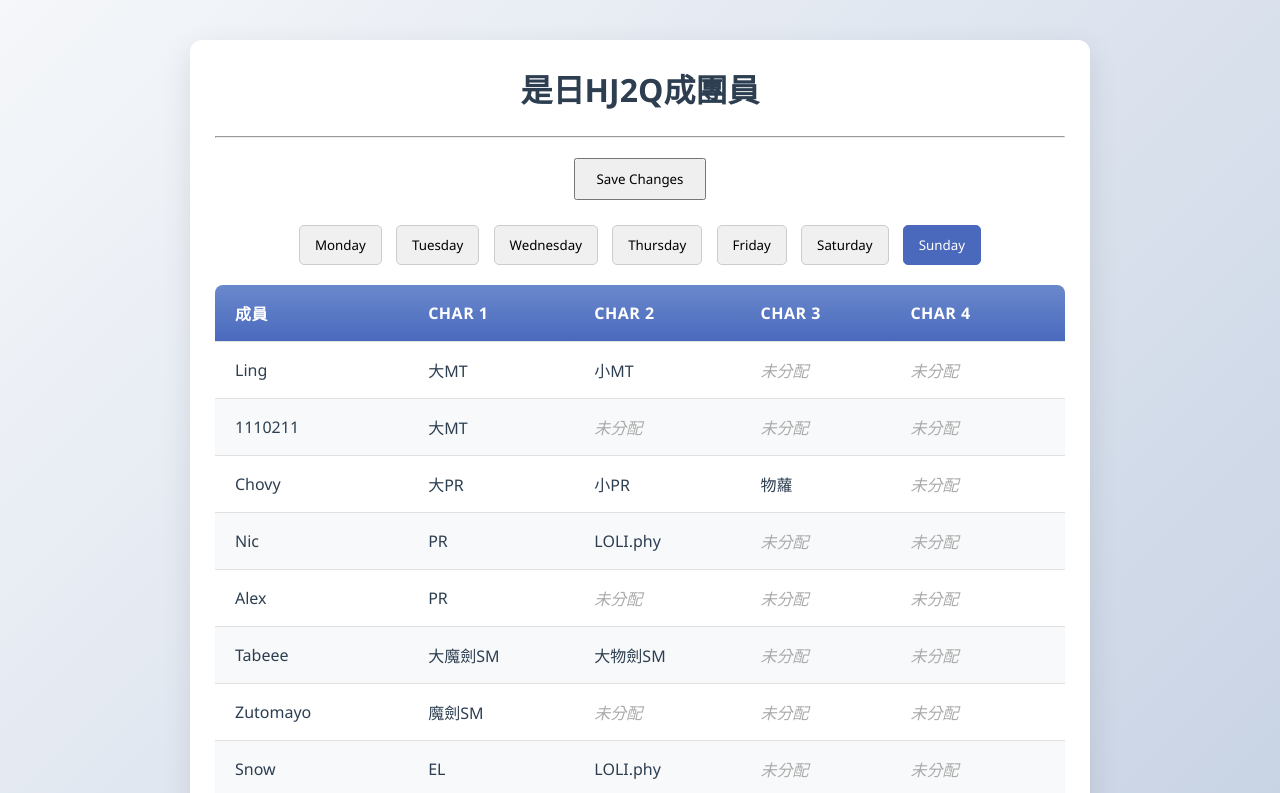
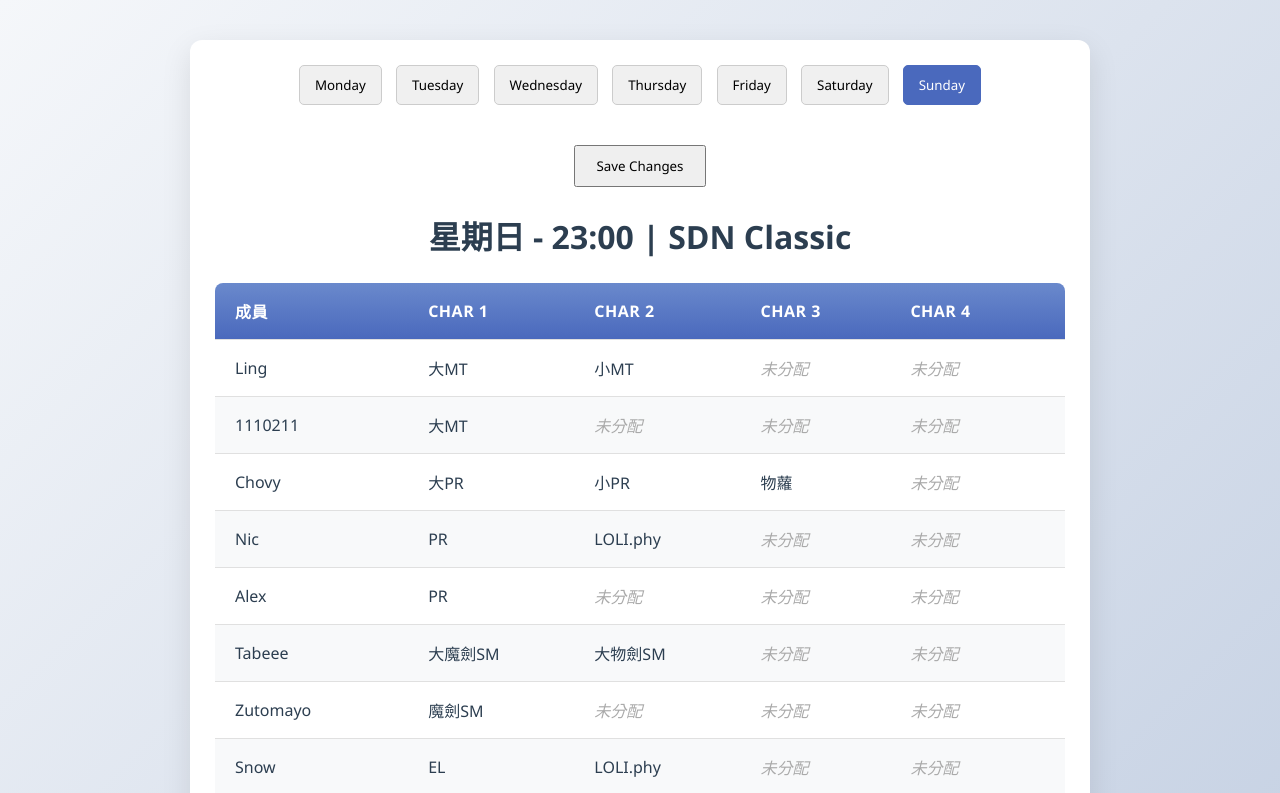
Before and after one commit to keikoko123/guild_booking, a plain HTML site: page index.html in a window 1280 px wide. Both pictures are taken after a click on the button "Save Changes". Shown: the top 793 px of the page. Drawn offline with Linux system fonts and the light colour scheme.

Commit message:
Update title and add editable headers for days

```diff
--- a/index.html
+++ b/index.html
@@ -3,18 +3,12 @@
 <head>
     <meta charset="UTF-8">
     <meta name="viewport" content="width=device-width, initial-scale=1.0">
-    <title>公會出征表</title>
+    <title>DNR公會週表</title>
 
 </head>
 <body>
     <div class="container">
 
-        <h1 contenteditable="true">是日HJ2Q成團員</h1>
-        <hr>
-        <h1>
-        <button id="saveButton" style="margin-top: 20px; padding: 10px 20px; cursor: pointer;">Save Changes</button>
-
-        </h1>
 
         <div class="day-nav">
             <button class="day-btn" data-day="monday">Monday</button>
@@ -26,7 +20,12 @@
             <button class="day-btn active" data-day="sunday">Sunday</button>
         </div>
 
+        <h1>
+        <button id="saveButton" style="margin-top: 20px; padding: 10px 20px; cursor: pointer;">Save Changes</button>
+
+        </h1>
         <div id="sunday" class="day-content">
+            <h1 contenteditable="true">星期日 - 23:00 | SDN Classic</h1>
             <div class="table-container">
                 <table>
                 <thead>
@@ -123,6 +122,7 @@
             </div>
         </div>
         <div id="monday" class="day-content" style="display: none;">
+            <h1 contenteditable="true">星期一 - 23:00 | SDN Classic</h1>
             <div class="table-container">
                 <table>
                     <thead>
@@ -217,6 +217,7 @@
             </div>
         </div>
         <div id="tuesday" class="day-content" style="display: none;">
+            <h1 contenteditable="true">星期二 - 23:00 | SDN Classic</h1>
             <div class="table-container">
                 <table>
                     <thead>
@@ -311,6 +312,7 @@
             </div>
         </div>
         <div id="wednesday" class="day-content" style="display: none;">
+            <h1 contenteditable="true">星期三 - 23:00 | SDN Classic</h1>
             <div class="table-container">
                 <table>
                     <thead>
@@ -405,6 +407,7 @@
             </div>
         </div>
         <div id="thursday" class="day-content" style="display: none;">
+            <h1 contenteditable="true">星期四 - 23:00 | SDN Classic</h1>
             <div class="table-container">
                 <table>
                     <thead>
@@ -499,6 +502,7 @@
             </div>
         </div>
         <div id="friday" class="day-content" style="display: none;">
+            <h1 contenteditable="true">星期五 - 23:00 | SDN Classic</h1>
             <div class="table-container">
                 <table>
                     <thead>
@@ -593,6 +597,7 @@
             </div>
         </div>
         <div id="saturday" class="day-content" style="display: none;">
+            <h1 contenteditable="true">星期六 - 23:00 | SDN Classic</h1>
             <div class="table-container">
                 <table>
                     <thead>
@@ -708,16 +713,29 @@
                 if (savedState) {
                     sharedState = JSON.parse(savedState);
                 }
-                const savedTitle = localStorage.getItem('guildScheduleTitle');
-                if (savedTitle) {
-                    document.querySelector('h1[contenteditable="true"]').innerHTML = savedTitle;
-                }
+                // Load titles for all days
+                document.querySelectorAll('.day-content').forEach(dayContent => {
+                    const day = dayContent.id;
+                    const titleElement = dayContent.querySelector('h1, h2');
+                    if (titleElement) {
+                        const savedTitle = localStorage.getItem(`title-${day}`);
+                        if (savedTitle) {
+                            titleElement.innerHTML = savedTitle;
+                        }
+                    }
+                });
             };
 
             const saveState = () => {
                 localStorage.setItem(STORAGE_KEY, JSON.stringify(sharedState));
-                const title = document.querySelector('h1[contenteditable="true"]').innerHTML;
-                localStorage.setItem('guildScheduleTitle', title);
+                // Save titles for all days
+                document.querySelectorAll('.day-content').forEach(dayContent => {
+                    const day = dayContent.id;
+                    const titleElement = dayContent.querySelector('h1, h2');
+                    if (titleElement) {
+                        localStorage.setItem(`title-${day}`, titleElement.innerHTML);
+                    }
+                });
                 alert('Changes saved!');
             };
 
```
